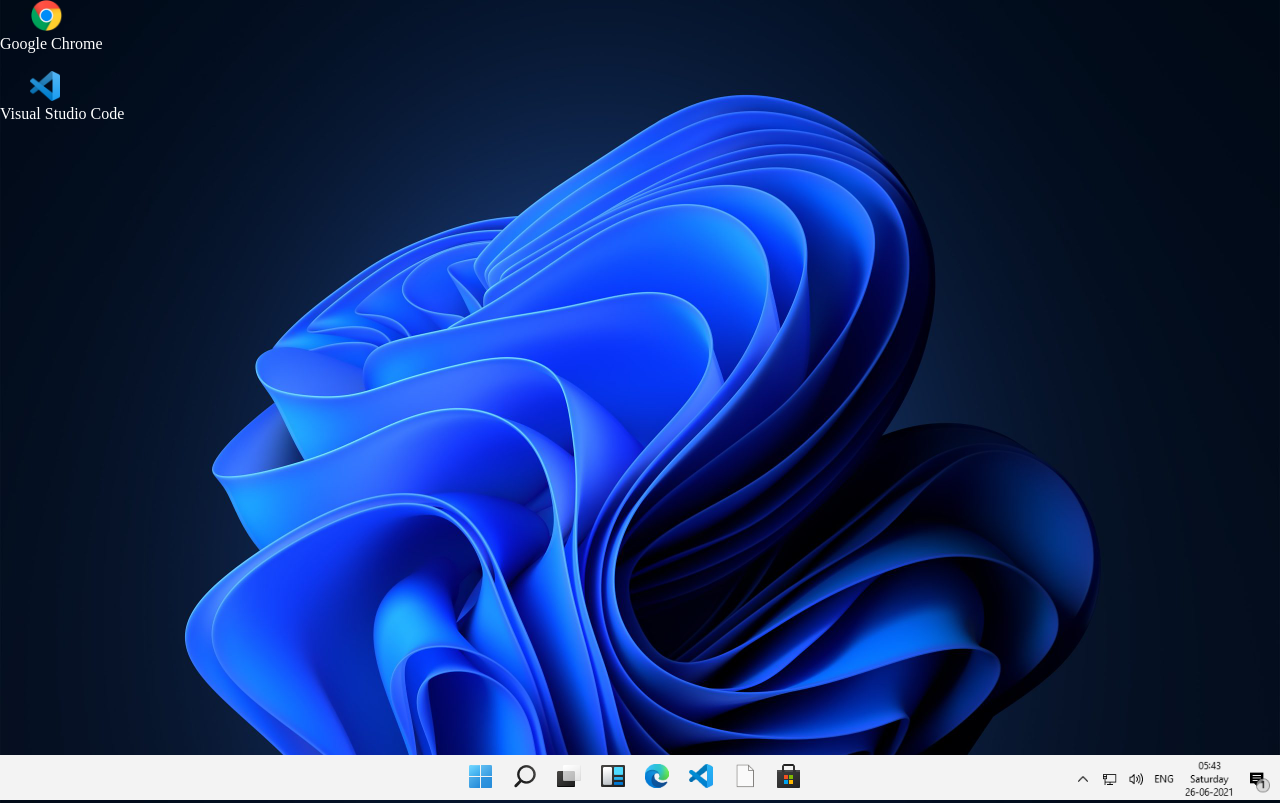
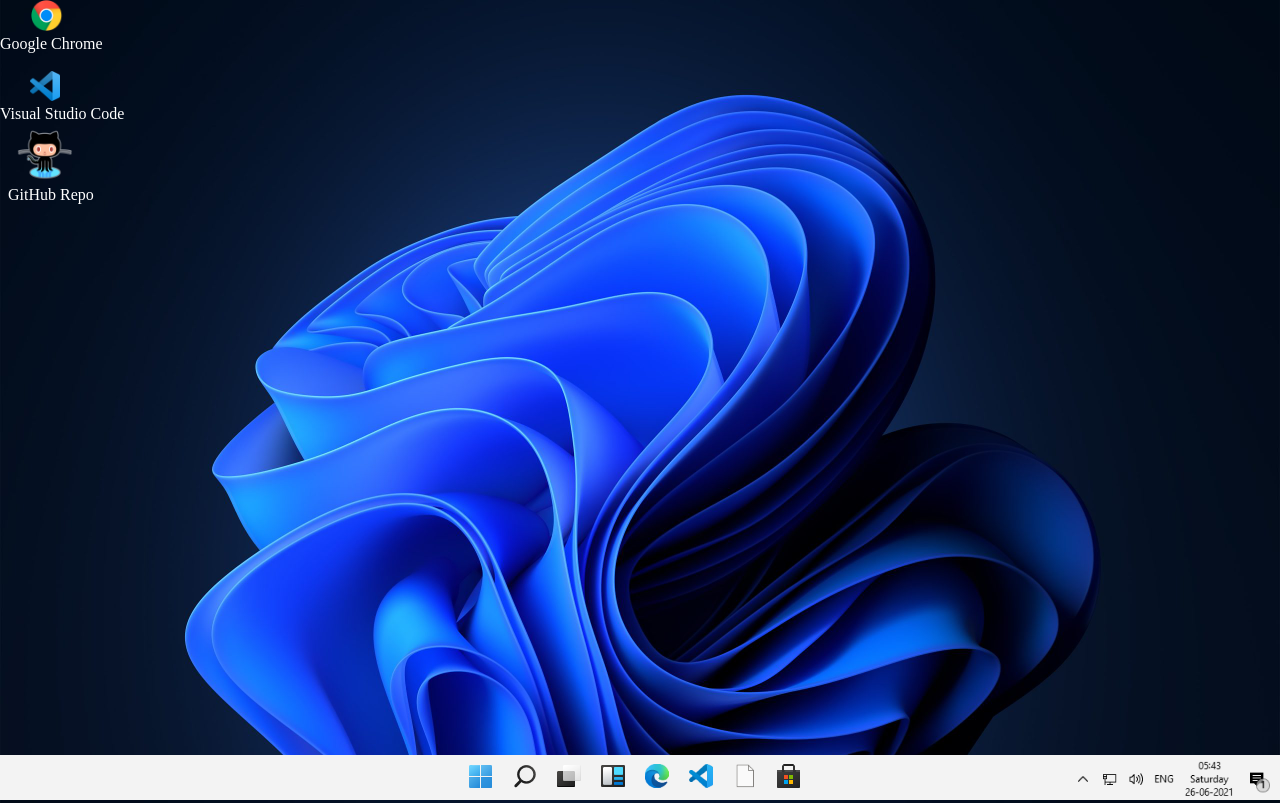
Before and after one commit to RishabhDevbanshi/Windows-11-UI-Clone, a plain HTML site: page index.html in a window 1280 px wide. Shown: the top 803 px of the page. Drawn offline with Linux system fonts and the light colour scheme.

Commit message:
added github logo which redirects to the github repo of the current project

```diff
--- a/index.html
+++ b/index.html
@@ -28,6 +28,16 @@
     <div class="vshome">
       <img src="utilities/vscode_screen.png" alt="vs code home screen" />
     </div>
+    <div class="github">
+      <a
+        href="https://github.com/RishabhDevbanshi/Windows-11-UI-Clone"
+        target="_blank"
+        rel="noopener noreferrer"
+        ><img src="utilities/github.png" alt="github icon"
+      /></a>
+
+      <p id="git-text">GitHub Repo</p>
+    </div>
     <div class="googlehome">
       <img src="utilities/google-homepage.png" alt="google-homepage" />
     </div>
--- a/styles.css
+++ b/styles.css
@@ -1,38 +1,52 @@
-*{
+* {
   margin: 0;
   padding: 0;
 }
 
-body{
-    background-image: url('utilities/bg.jpeg');
+body {
+  background-image: url("utilities/bg.jpeg");
   background-size: cover;
   overflow: hidden;
 }
 
-.chrome img{
+.chrome img {
   margin-left: 20px;
   width: 55px;
 }
 
-.googlehome{
+.github {
+  margin-top: 2px;
+  margin-left: 16px;
+}
+
+.github img {
+  width: 4.5%;
+}
+
+#git-text {
+  position: absolute;
+  left: 8px;
+}
+
+.googlehome {
   width: 100%;
   position: absolute;
   left: -6500px;
   transition: all 0.2s ease-in;
 }
 
-p{
+p {
   color: white;
 }
 
-.right{
+.right {
   position: absolute;
   right: 0;
   margin: 6px 0;
   height: 85%;
 }
 
-.startmenu{
+.startmenu {
   position: absolute;
   bottom: -650px;
   width: 100%;
@@ -40,12 +54,12 @@ p{
   transition: all 0.2s ease-in-out;
 }
 
-.startmenu img{
+.startmenu img {
   height: 35rem;
   border-radius: 8px;
 }
 
-.taskbar{
+.taskbar {
   background-color: #f3f3f3;
   position: absolute;
   bottom: 0px;
@@ -55,20 +69,20 @@ p{
   z-index: 110;
 }
 
-.vscode img{
+.vscode img {
   margin-left: 30px;
   width: 30px;
 }
 
-.vshome{
+.vshome {
   text-align: center;
-    width:100%;
+  width: 100%;
   position: absolute;
   bottom: -650px;
   transition: all 0.2s ease-in;
   z-index: -30;
 }
 
-.vshome img{
+.vshome img {
   height: 560px;
 }
```
Lines whose indentation alone changed are shown as unchanged.
